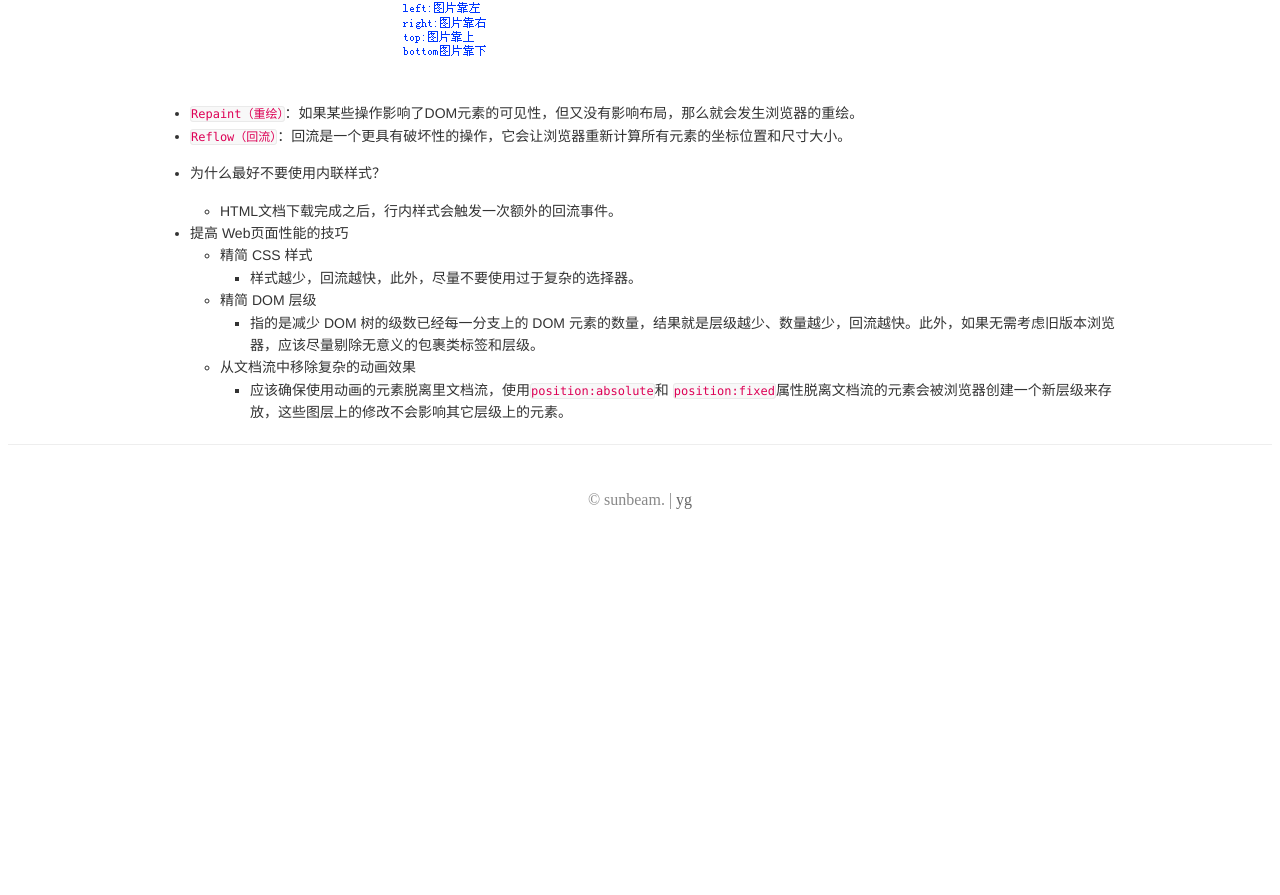
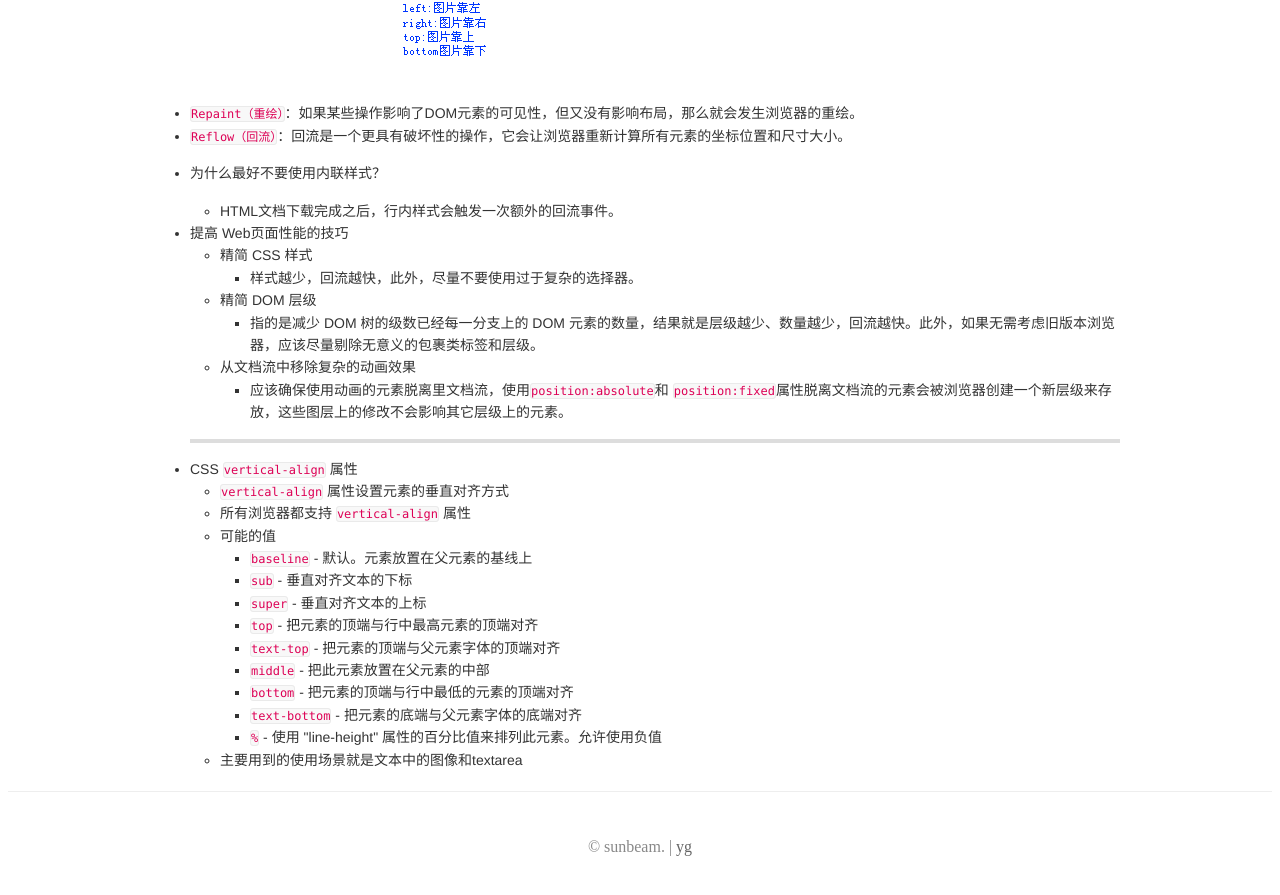
Before and after one commit to GalenYoung/galenyoung.github.io, a Jekyll site: the page built from programme/pgm-page07/index.html, in a window 1280 px wide and 900 px high, scrolled down 10583 px. Shown: the top 895 px of the window. Built offline with Jekyll 4.4.1, drawn with Linux system fonts in a browser that asks for light colours; comment, search, counter and statistics services are not loaded; before the commit the page ends 11136 px from its top, so only the background shows below that.

Commit message:
add vertical-align topgm07

```diff
--- a/programme/pgm-page07/index.html
+++ b/programme/pgm-page07/index.html
@@ -863,4 +863,27 @@ monospace   Courier
                     </li>
                 </ul>
             </li>
+
+            <hr>
+            <li>
+                CSS <code>vertical-align</code> 属性
+                <ul>
+                    <li><code>vertical-align</code> 属性设置元素的垂直对齐方式</li>
+                    <li>所有浏览器都支持 <code>vertical-align</code> 属性</li>
+                    <li>可能的值
+                        <ul>
+                            <li><code>baseline</code> - 默认。元素放置在父元素的基线上</li>
+                            <li><code>sub</code> - 垂直对齐文本的下标</li>
+                            <li><code>super</code> - 垂直对齐文本的上标</li>
+                            <li><code>top</code> - 把元素的顶端与行中最高元素的顶端对齐</li>
+                            <li><code>text-top</code> - 把元素的顶端与父元素字体的顶端对齐</li>
+                            <li><code>middle</code> - 把此元素放置在父元素的中部</li>
+                            <li><code>bottom</code> - 把元素的顶端与行中最低的元素的顶端对齐</li>
+                            <li><code>text-bottom</code> - 把元素的底端与父元素字体的底端对齐</li>
+                            <li><code>%</code> - 使用 "line-height" 属性的百分比值来排列此元素。允许使用负值</li>
+                        </ul>
+                    </li>
+                    <li>主要用到的使用场景就是文本中的图像和textarea</li>
+                </ul>
+            </li>
         </ul>
--- a/programme/pgm-page08/index.html
+++ b/programme/pgm-page08/index.html
@@ -49,7 +49,7 @@ permalink: /programme/08
 <pre><code>var myData ={
     name : 'young',
     weather : 'sunny'
-}   rf
+}
 </code></pre>
 
                     </li>
```
